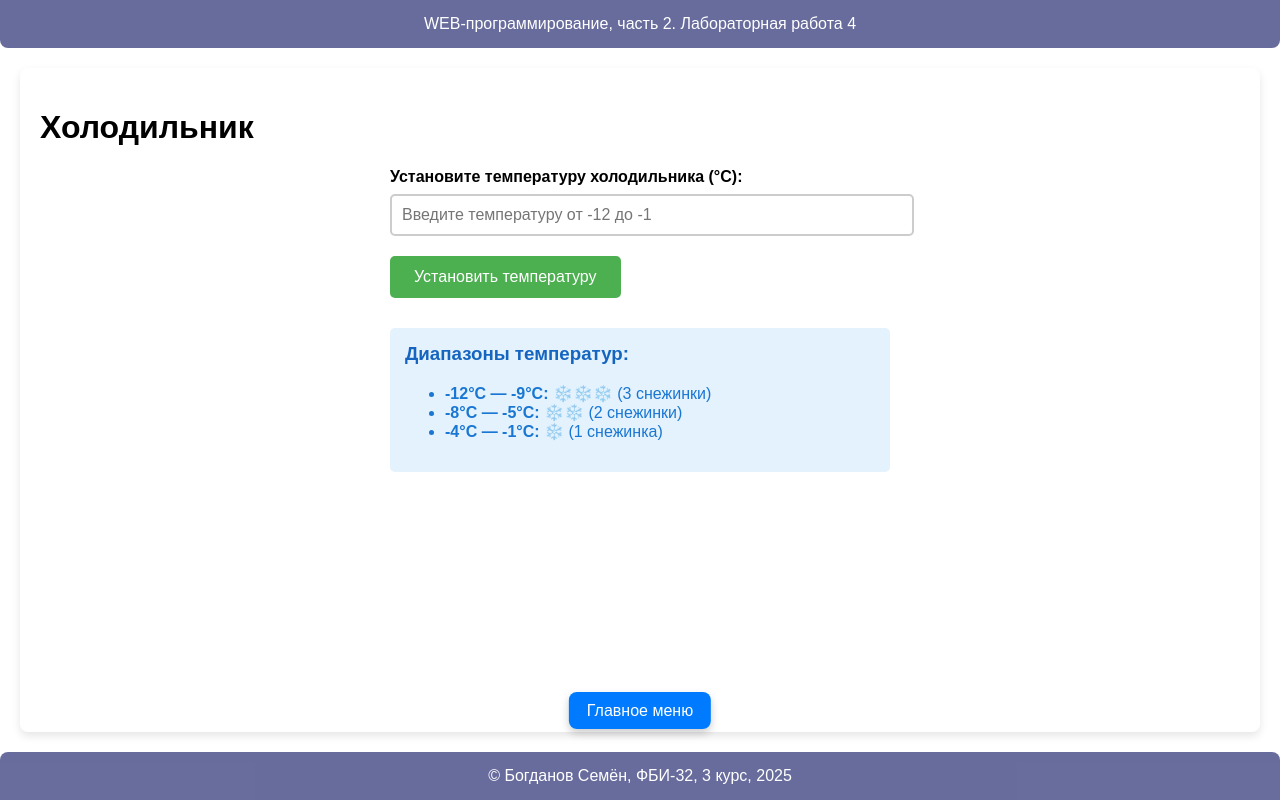
After one commit to Semerka54/SUETA, a Flask app: page /lab4/fridge in a window 1280 px wide. The commit adds this page. Run offline with Flask 3, Linux system fonts and the light colour scheme.

Commit message:
Холодильник

```diff
--- a/lab4.py
+++ b/lab4.py
@@ -182,3 +182,39 @@ def logout():
     session.pop('login', None)
     session.pop('user_name', None)
     return redirect('/lab4/login')
+
+
+@lab4.route('/lab4/fridge', methods=['GET', 'POST'])
+def fridge():
+    temperature = request.form.get('temperature')
+    message = ''
+    snowflakes = 0
+    error = ''
+
+    if request.method == 'POST':
+        if not temperature:
+            error = 'Ошибка: не задана температура'
+        else:
+            try:
+                temp = float(temperature)
+                if temp < -12:
+                    error = 'Не удалось установить температуру — слишком низкое значение'
+                elif temp > -1:
+                    error = 'Не удалось установить температуру — слишком высокое значение'
+                elif -12 <= temp <= -9:
+                    message = f'Установлена температура: {temp}°C'
+                    snowflakes = 3
+                elif -8 <= temp <= -5:
+                    message = f'Установлена температура: {temp}°C'
+                    snowflakes = 2
+                elif -4 <= temp <= -1:
+                    message = f'Установлена температура: {temp}°C'
+                    snowflakes = 1
+            except ValueError:
+                error = 'Ошибка: введите числовое значение температуры'
+
+    return render_template('lab4/fridge.html',
+                         message=message,
+                         error=error,
+                         snowflakes=snowflakes,
+                         temperature=temperature or '')
--- /dev/null
+++ b/templates/lab4/fridge.html
@@ -0,0 +1,55 @@
+{% extends "base.html" %}
+
+{% block lab %}Лабораторная работа 4{% endblock %}
+
+{% block main %}
+    <h1>Холодильник</h1>
+
+    <div style="max-width: 500px; margin: 0 auto;">
+        <form method="post">
+            <div style="margin-bottom: 20px;">
+                <label for="temperature" style="display: block; margin-bottom: 8px; font-weight: bold;">
+                    Установите температуру холодильника (°C):
+                </label>
+                <input type="number"
+                       id="temperature"
+                       name="temperature"
+                       value="{{ temperature }}"
+                       step="0.1"
+                       style="width: 100%; padding: 10px; border: 2px solid #ccc; border-radius: 5px; font-size: 16px;"
+                       placeholder="Введите температуру от -12 до -1">
+            </div>
+
+            <button type="submit"
+                    style="background-color: #4CAF50; color: white; padding: 12px 24px; border: none; border-radius: 5px; cursor: pointer; font-size: 16px;">
+                Установить температуру
+            </button>
+        </form>
+
+        {% if error %}
+            <div style="color: #d32f2f; background-color: #ffebee; border: 1px solid #f44336; border-radius: 5px; padding: 15px; margin-top: 20px; font-weight: bold;">
+                {{ error }}
+            </div>
+        {% endif %}
+
+        {% if message %}
+            <div style="color: #2e7d32; background-color: #e8f5e9; border: 1px solid #4caf50; border-radius: 5px; padding: 15px; margin-top: 20px;">
+                <div style="font-weight: bold; margin-bottom: 10px;">{{ message }}</div>
+                <div style="font-size: 24px; color: #1976d2;">
+                    {% for i in range(snowflakes) %}
+                        ❄️
+                    {% endfor %}
+                </div>
+            </div>
+        {% endif %}
+
+        <div style="margin-top: 30px; padding: 15px; background-color: #e3f2fd; border-radius: 5px;">
+            <h3 style="margin-top: 0; color: #1565c0;">Диапазоны температур:</h3>
+            <ul style="color: #1976d2;">
+                <li><strong>-12°C — -9°C:</strong> ❄️❄️❄️ (3 снежинки)</li>
+                <li><strong>-8°C — -5°C:</strong> ❄️❄️ (2 снежинки)</li>
+                <li><strong>-4°C — -1°C:</strong> ❄️ (1 снежинка)</li>
+            </ul>
+        </div>
+    </div>
+{% endblock %}
--- a/templates/lab4/lab4.html
+++ b/templates/lab4/lab4.html
@@ -13,5 +13,6 @@
         <li><a href="/lab4/pow-form">Возведение в степень</a></li>
         <li><a href="/lab4/tree">Счётчик деревьев</a></li>
         <li><a href="/lab4/login">Авторизация</a></li>
+        <li><a href="/lab4/fridge">Холодильник</a></li>
     </ol>
 {% endblock %}
```
